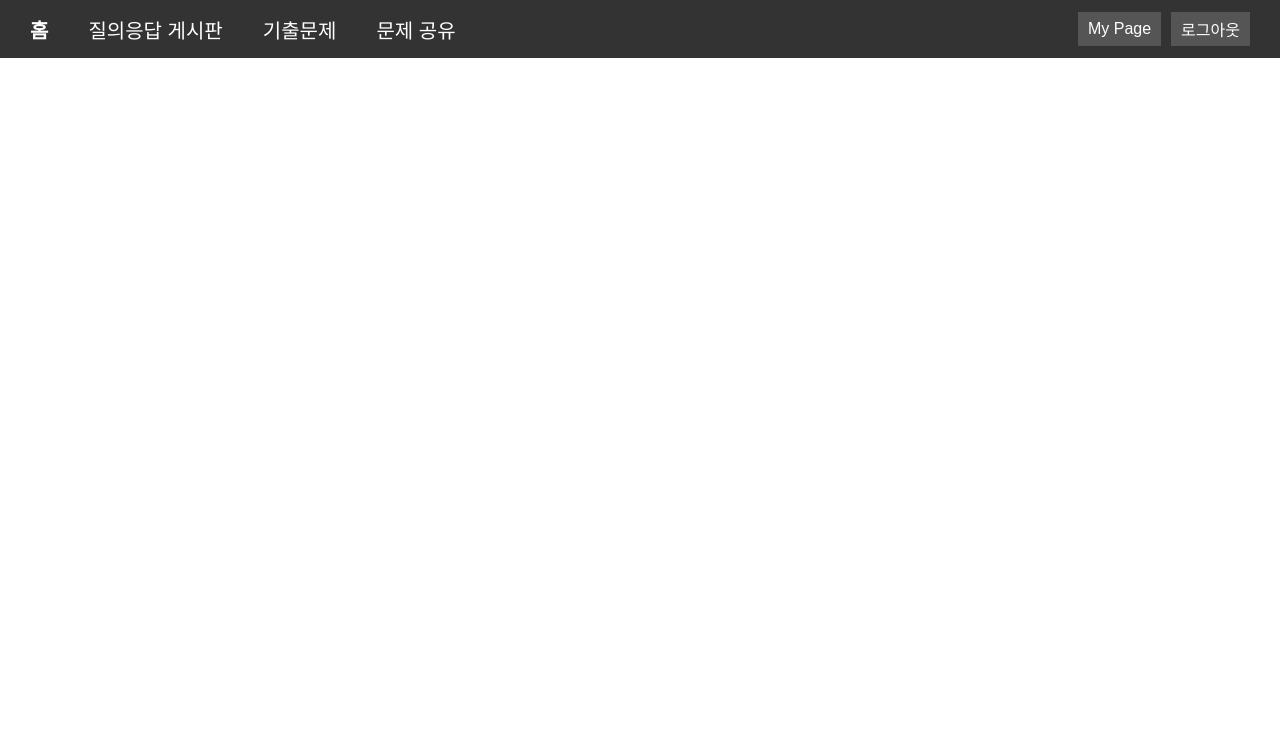
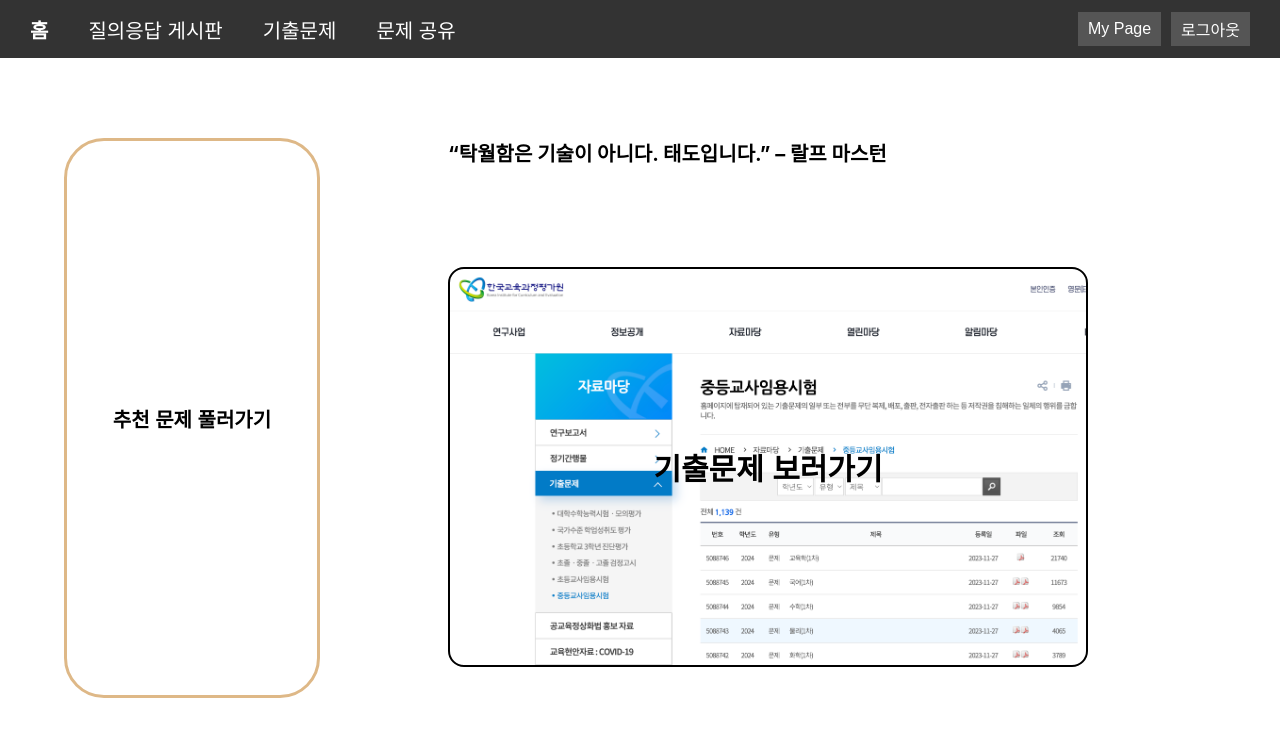
Before and after one commit to beoldshoe/For_Future_Teacher, a React (Create React App) app in the folder Frontend/for_future_teacher/: page /#/Main/1 in a window 1280 px wide. Shown: the top 736 px of the page. Built offline with nearby package versions, Linux system fonts and the light colour scheme; no server answers; sample sign-in values are in the browser's storage.

Commit message:
feat: 홈페이지 구현

```diff
--- a/Frontend/for_future_teacher/package.json
+++ b/Frontend/for_future_teacher/package.json
@@ -13,7 +13,7 @@
     "web-vitals": "^2.1.4"
   },
   "scripts": {
-    "start": "react-scripts start",
+    "start": "export PORT=3001 && react-scripts start",
     "build": "react-scripts build",
     "test": "react-scripts test",
     "eject": "react-scripts eject"
--- a/Frontend/for_future_teacher/src/constants.js
+++ b/Frontend/for_future_teacher/src/constants.js
@@ -1 +1 @@
-export const ApiAddress = "http://192.168.0.100:8090";
+export const ApiAddress = "http://13.124.169.29:8080";
--- /dev/null
+++ b/Frontend/for_future_teacher/src/css/HomePage.css
@@ -0,0 +1,16 @@
+.loginbutton{
+    margin-Top: 10px;
+    padding: 10px;
+    width: 220px;
+    background-color: white;
+    border : 2px solid green;
+    border-Radius: 5px;
+    cursor: pointer;
+    font-weight: bold;
+    transition: .4s;
+}
+
+.loginbutton:hover{
+    background-color: green;
+    color : white
+}
--- /dev/null
+++ b/Frontend/for_future_teacher/src/css/MainPage.css
@@ -0,0 +1,38 @@
+.randomShareQbutton{
+    margin-top: 10vh;
+    margin-left: 5vw;
+    width: 20vw;
+    height: 70vh;
+    background-color: white;
+    border : 3px solid burlywood;
+    font-weight: bold;
+    border-radius: 5vh;
+    font-size: 20px;
+    transition: .4s;
+}
+
+.randomShareQbutton:hover{
+    background-color: burlywood;
+    color : white
+}
+
+.randomQuote{
+    margin-left: 10vw;
+    margin-top: 10vh;
+    margin-right: 5vw;
+    font-size: 20px;
+    font-weight: bold;
+}
+
+.goToPage{
+    margin-left: 10vw;
+    margin-top: 10vh;
+    width: 50vw;
+    height: 50vh;
+    border: 2px solid black;
+    border-radius: 2vh;
+    font-size: 30px;
+    font-weight: bold;
+    background-image: url('../../public/images/image.png');
+    background-size: cover; /* 요소를 완전히 채우도록 설정 */
+}
--- a/Frontend/for_future_teacher/src/pages/HomePage.js
+++ b/Frontend/for_future_teacher/src/pages/HomePage.js
@@ -1,6 +1,7 @@
 import React, { useState } from 'react';
 import { Link, useNavigate } from 'react-router-dom';
 import { ApiAddress } from '../constants';
+import '../css/HomePage.css'
 
 const HomePage = () => {
     const [userId, setUserId] = useState('');
@@ -110,7 +111,7 @@ const HomePage = () => {
                     onChange={(e) => setPassword(e.target.value)}
                     style={styles.input}
                 />
-                <button onClick={handleLoginClick} style={styles.button}>로그인</button>
+                <button className="loginbutton" onClick={handleLoginClick}>로그인</button>
             </div>
             <div style={styles.linkContainer}>
                 <Link to="/SignUp" style={styles.link}>회원가입</Link>
--- a/Frontend/for_future_teacher/src/pages/MainPage.js
+++ b/Frontend/for_future_teacher/src/pages/MainPage.js
@@ -1,9 +1,118 @@
-import MainTopNavBar from "../components/MainTopNavBar"
+import MainTopNavBar from "../components/MainTopNavBar";
+import { ApiAddress } from "../constants";
+import { useState, useEffect } from "react";
+import { useNavigate } from "react-router-dom";
+import '../css/MainPage.css'
+
+const teller = [
+    {
+        tid: 0,
+        sen: '“성공은 우연이 아니다. 노력, 인내, 배움, 공부, 희생, 그리고 무엇보다 자신이 하고 있는 일에 대한 사랑, 하는 법을 배우는 것이다.” – 펠레'
+    },
+    {
+        tid: 1,
+        sen: '“지식에 대한 투자는 최고의 보상을 가져다 줄 것이다.”- 벤자민 프랭클린'
+    },
+    {
+        tid: 2,
+        sen: '“많은 실패자들은 포기하기 때문에 성공이 얼마나 가까웠는지 깨닫지 못합니다.” – 토마스 에디슨'
+    },
+    {
+        tid: 3,
+        sen: '“미루는 것은 쉬운 일을 어렵게 만들고 어려운 일을 더 어렵게 만든다.” – 메이슨 쿨리'
+    },
+    {
+        tid: 4,
+        sen: '“노력을 대신할 수 있는 것은 없습니다.” – 토마스 에디슨'
+    },
+    {
+        tid: 5,
+        sen: '“더 이상 상황을 바꿀 수 없을 때 우리는 스스로를 변화시켜야 합니다.” – 빅터 프랭클'
+    },
+    {
+        tid: 6,
+        sen: '“훌륭한 사람은 레이저 같은 집중력을 가진 평범한 사람입니다.” – 브루스 리'
+    },
+    {
+        tid: 7,
+        sen: '“진짜 어려움은 극복할 수 있습니다. 정복할 수 없는 것은 상상 속의 것들뿐이다.” – 시어도어 N. 베일'
+    },
+    {
+        tid: 8,
+        sen: '“탁월함은 기술이 아니다. 태도입니다.” – 랄프 마스턴'
+    },
+    {
+        tid: 9,
+        sen: '“성적이나 결과는 행동이 아니라 습관입니다.” – 아리스토텔레스'
+    }
+];
 
 const MainPage = () => {
+    const userid = localStorage.getItem('userid');
+    const [posts, setPosts] = useState([]);
+    const [randomId, setRandomId] = useState(null);
+    const [randomQuote, setRandomQuote] = useState(null);
+    const navigate = useNavigate();
+
+    useEffect(() => {
+        fetchPosts();
+        randomteller();
+    }, []);
+
+    const fetchPosts = async () => {
+        try {
+            const response = await fetch(`${ApiAddress}/questions`);
+            const data = await response.json();
+            const ids = data.map(data => data.question_id);
+            console.log(data);
+            console.log(ids);
+            setPosts(ids);
+            if (ids.length > 0) {
+                const randomIndex = Math.floor(Math.random() * ids.length);
+                setRandomId(ids[randomIndex]);
+                console.log(ids[randomIndex]);
+            }
+        } catch (error) {
+            console.error("게시물을 불러오는데 실패했습니다.", error);
+        }
+    };
+
+    const randomteller = () => {
+        const randomIndex = Math.floor(Math.random() * teller.length);
+        setRandomQuote(teller[randomIndex].sen);
+    }
+
+    const goToPage = () => {
+        window.open('https://www.kice.re.kr/boardCnts/list.do?boardID=1500212&searchStr=&m=030306&s=kice')
+    }
+
     return(
-        <div><MainTopNavBar /></div>
-    )
+        <div>
+            <MainTopNavBar />
+            <div style={{
+                display : 'flex',
+                flexDirection : 'row'
+            }}>
+                <div>
+                    <button className="randomShareQbutton"
+                        onClick={() => navigate(`/ShareQDetail/${userid}/${randomId}`)}>
+                        추천 문제 풀러가기
+                    </button>
+                </div>
+                <div style={{
+                    display : 'flex',
+                    flexDirection : 'column'
+                }}>
+                    <div>
+                        {randomQuote && <p className="randomQuote">{randomQuote}</p>}
+                    </div>
+                    <div>
+                        <button className="goToPage" onClick={goToPage}>기출문제 보러가기</button>
+                    </div>
+                </div>
+            </div>
+        </div>
+    );
 }
 
-export default MainPage
+export default MainPage;
--- a/Frontend/for_future_teacher/src/pages/QnADetailPage.js
+++ b/Frontend/for_future_teacher/src/pages/QnADetailPage.js
@@ -12,6 +12,7 @@ const QnADetailPage = () => {
     const [comment, setComment] = useState('');
     const [comments, setComments] = useState([]); // 댓글 목록 상태 추가
     const [isEditing, setIsEditing] = useState(false);
+    const [postuserid, setPostuserid] = useState(null)
 
 
     useEffect(() => {
@@ -24,8 +25,11 @@ const QnADetailPage = () => {
                     throw new Error('게시물을 가져오는데 실패했습니다.');
                 }
                 const data = await response.json();
+                console.log(data)
                 setTitle(data.title);
                 setContent(data.content);
+                setPostuserid(data.userId)
+                console.log(data.userId)
             } catch (error) {
                 console.error(error);
             }
@@ -69,8 +73,15 @@ const QnADetailPage = () => {
     //   };
 
     const goToUpdatePage = () => {
-        navigate(`/QnADetailUpdate/${userid}/${postId}`);
+        if (String(userid) === String(postuserid)) {
+            console.log(userid);
+            navigate(`/QnADetailUpdate/${userid}/${postId}`);
+        } else {
+            console.log(userid);
+            alert('수정 권한이 없습니다');
+        }
     };
+
 
     const handleDelete = async () => {
         const isConfirmed = window.confirm('게시물을 삭제하시겠습니까?');
--- a/Frontend/for_future_teacher/src/pages/ShareQDetailPage.js
+++ b/Frontend/for_future_teacher/src/pages/ShareQDetailPage.js
@@ -16,6 +16,7 @@ const ShareQDetail = () => {
     const [commentary, setCommentary] = useState('');
     const [iscorrect, setIscorrect] = useState(false)
     const [showModal, setShowModal] = useState(false);
+    const [postuserid, setPostUserId] = useState(null)
 
     // 모달을 토글하는 함수
     const toggleModal = () => {
@@ -35,6 +36,7 @@ const ShareQDetail = () => {
                 console.log(data)
                 setTitle(data.title)
                 setContent(data.content)
+                setPostUserId(data.userId)
 
                 if (data.questionType === 'Choices4') {
                     setOption(new Array(4).fill(''));
--- a/Frontend/for_future_teacher/src/pages/SignUpPage.js
+++ b/Frontend/for_future_teacher/src/pages/SignUpPage.js
@@ -123,7 +123,8 @@ const SignUpPage = () => {
                 <input type="text" placeholder="전화번호" value={phonenumber} onChange={(e) => setPhoneNumber(e.target.value)} style={styles.input} />
                 <input type="text" placeholder="아이디" value={userId} onChange={(e) => setUserId(e.target.value)} style={styles.input} />
                 <input type="password" placeholder="비밀번호" value={password} onChange={(e) => setPassword(e.target.value)} style={styles.input} />
-                <input type="password" placeholder="비밀번호 확인" value={confirmPassword} onChange={(e) => setConfirmPassword(e.target.value)} style={styles.input} />
+                <input type="password" placeholder="비밀번호 확인" value={confirmPassword}
+                onChange={(e) => setConfirmPassword(e.target.value)} style={styles.input} />
                 {passwordMessage && (
                     <div style={{...styles.message, ...(password === confirmPassword ? styles.successMessage : styles.errorMessage) }}>
                         {passwordMessage}
```
Also changed, not shown: Frontend/for_future_teacher/poweredby.png (added), Frontend/for_future_teacher/public/images/image.png (added).
